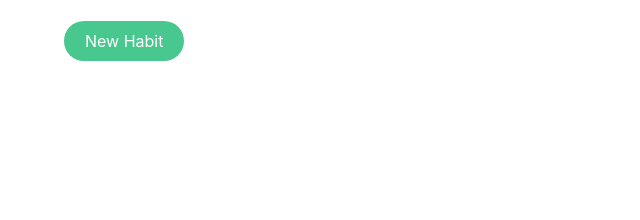
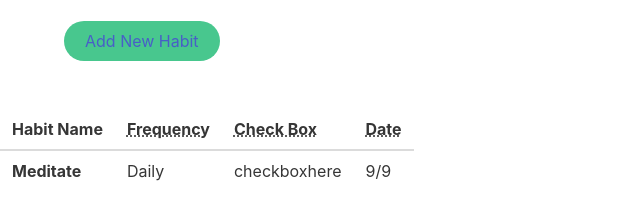
Before and after one commit to c2cBethany/23-HOWDYHACK, a plain HTML site: page habittracker.html in a window 1280 px wide. Shown: the part 116-336 px from the top of the page, without its empty margins (0-640 px from the left). Drawn offline with nearby package versions, Linux system fonts and the light colour scheme.

Commit message:
Update habittracker.html

```diff
--- a/habittracker.html
+++ b/habittracker.html
@@ -21,9 +21,28 @@
       </p>
       <p></p>
       <p>
-        <button class="button is-success is-rounded">New Habit</button>
+        <button class="button is-success is-rounded"><a href="#" id="popup-link">Add New Habit</a></button>
+
       </p>
     </div>
   </section>
+  <table class="table">
+    <thead>
+      <tr>
+        <th>Habit Name</th>
+        <th><abbr title="Frequency">Frequency</abbr></th>
+        <th><abbr title="Didit?">Check Box</abbr></th>
+        <th><abbr title="Date">Date</abbr></th>
+      </tr>
+    </thead>
+
+    <tbody>
+      <tr>
+        <th>Meditate</th>
+        <td>Daily</td>
+        <td>checkboxhere</td>
+        <td>9/9</td>
+
+
   </body>
 </html>
```
